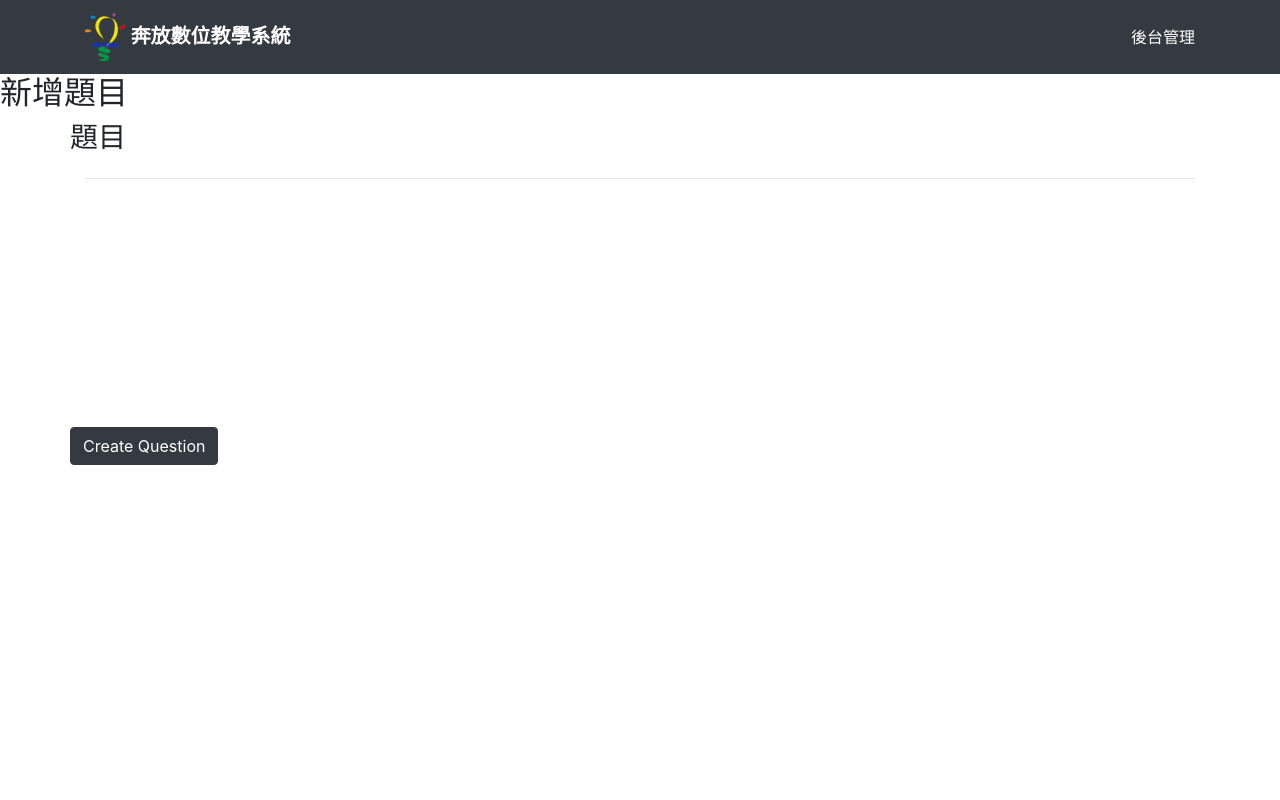
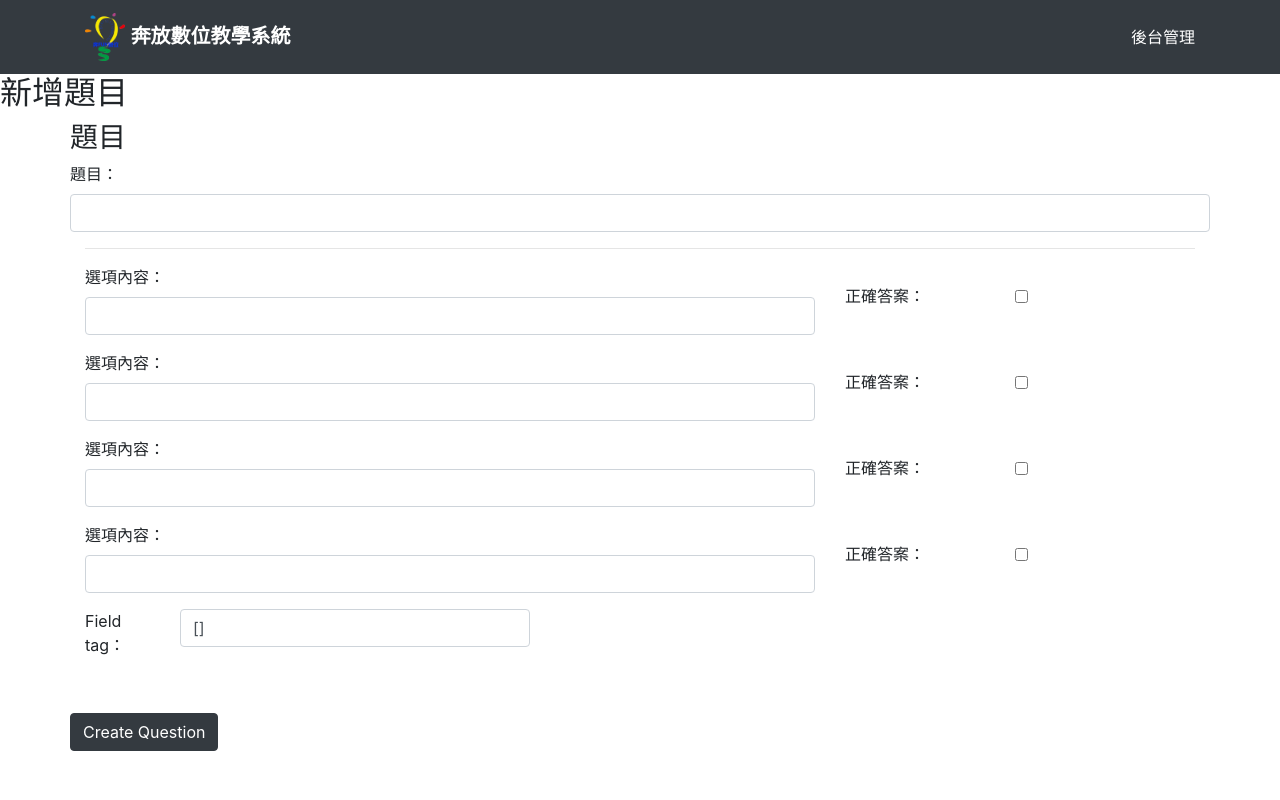
Before and after one commit to learnfunfc/webProject0309, a Django app: page /create_question/ in a window 1280 px wide. Run offline with Django 4.2, Linux system fonts and the light colour scheme; some libraries are stand-ins or nearby versions.

Commit message:
不能新增question，出現quizId argument問題

```diff
--- a/webApp/models.py
+++ b/webApp/models.py
@@ -36,6 +36,8 @@
     field_description = models.TextField(blank=True, null=True)
     field_createDate = models.DateTimeField(default=timezone.now)
     field_tag = JSONField(default=list)
+    field_questionList = JSONField(default=list)
+
 
     def __str__(self):
         return self.field_title
--- a/webApp/templates/create_question.html
+++ b/webApp/templates/create_question.html
@@ -12,22 +12,22 @@
                     <h3>題目</h3>
                 </div>
                 <div class="row">
-                    {{ form.text.label_tag }} {{ form.text }} </div>
+                    {{ form.field_text.label_tag }} {{ form.field_text }} </div>
 
                 <hr>
 
                 {% for choice_form in form.choice_forms %}
                 <div class="row align-items-center mt-3">
                     <div div class="col-8 ">
-                        {{ choice_form.text.label_tag }} {{ choice_form.text }}
+                        {{ choice_form.field_text.label_tag }} {{ choice_form.field_text }}
                     </div>
-                    <div class="col-2"> {{ choice_form.is_correct.label_tag }} </div>
-                    <div class="col-2" style="height:30px;">{{ choice_form.is_correct }} </div>
+                    <div class="col-2"> {{ choice_form.field_is_correct.label_tag }} </div>
+                    <div class="col-2" style="height:30px;">{{ choice_form.field_is_correct }} </div>
                 </div>
                 {% endfor %}
                 <div class="row">
-                    <div class="col-1 mt-3"> {{ form.tag.label_tag }} </div>
-                    <div class="col-4 mt-3">{{ form.tag }} </div>
+                    <div class="col-1 mt-3"> {{ form.field_tag.label_tag }} </div>
+                    <div class="col-4 mt-3">{{ form.field_tag }} </div>
                 </div>
 
                 <div class="row"> <button type="submit" class="btn btn-dark mt-5">Create Question</button> </div>
--- a/webApp/templates/showAllQuestion.html
+++ b/webApp/templates/showAllQuestion.html
@@ -31,12 +31,12 @@
                         {% for q in allQuestion %}
                         <tr>
                             <th scope="row">{{forloop.counter}}</th>
-                            <td>{{ q.text}}</td>
+                            <td>{{ q.field_text}}</td>
                             <!-- show checkbox  -->
                             <td>
                                 <div class="form-check">
                                     <input class="form-check-input position-static" type="checkbox" id="blankCheckbox"
-                                        name={{q.questionId}} value="true">
+                                        name={{q.field_objId}} value="true">
                                 </div>
                             </td>
                         </tr>
--- a/webApp/templatetags/json_tags.py
+++ b/webApp/templatetags/json_tags.py
@@ -6,7 +6,6 @@
 @register.filter
 def json_to_list(value):
     list_string = ",".join(value)
-    print(list_string)
     return json.loads(list_string)
 
 @register.filter
@@ -17,5 +16,4 @@
 @register.filter
 def json_to_list(value):
     josn_list = json.loads(value)
-    print(josn_list)
     return josn_list
--- a/webApp/views.py
+++ b/webApp/views.py
@@ -128,9 +128,12 @@
     if request.method == 'POST':
         form = QuestionForm(request.POST, num_choices=4)
         if form.is_valid():
-            id = hashEncoding("a001")
+            print("check")
             question = form.save(commit=False)
-            question.questionId = id
+            current_time = datetime.now()
+            nowTimeString = current_time.strftime("%Y%m%d%H%M%S")
+            id = hashEncoding(nowTimeString)[:6]
+            question.field_objId = id
 
             # save form
             question = form.save()
@@ -157,6 +160,7 @@
 def showAllQuestion(request,quizID):
     # if quizID:
     #     quizInstance = Quiz.objects.get(field_objId=quizID)
+    allQuestion = Question.objects.all()
     return render(request, "showAllQuestion.html", locals())
 
 
--- a/webProject/urls.py
+++ b/webProject/urls.py
@@ -25,9 +25,13 @@
     path("showUnitContent/<str:fileId>/", views.showUnitContent),
     # create question url
     path('create_question/', views.create_question, name='create_question'),
-    path('showAllQuestion/<str:quizID>', views.showAllQuestion, name='showAllQuestion'),
-     path('showAllQuiz/', views.createQuiz, name='create_quiz'),
+
+    path('showAllQuestion/', views.showAllQuestion, name='showAllQuestion'),
+    path('showAllQuestion/<str:quizID>/', views.showAllQuestion, name='showAllQuestion'),
+
+    path('showAllQuiz/', views.createQuiz, name='create_quiz'),
     path('showAllQuiz/<str:quizID>/', views.createQuiz, name='create_quiz'),
+
     path('addQ2quiz/',views.addQuestionInQuiz),
     path("updatepage/<str:name>/<int:primaryId>/",views.updatePage)
 ]
```
Also changed, not shown: webApp/migrations/0003_quiz_field_questionlist.py (added).
